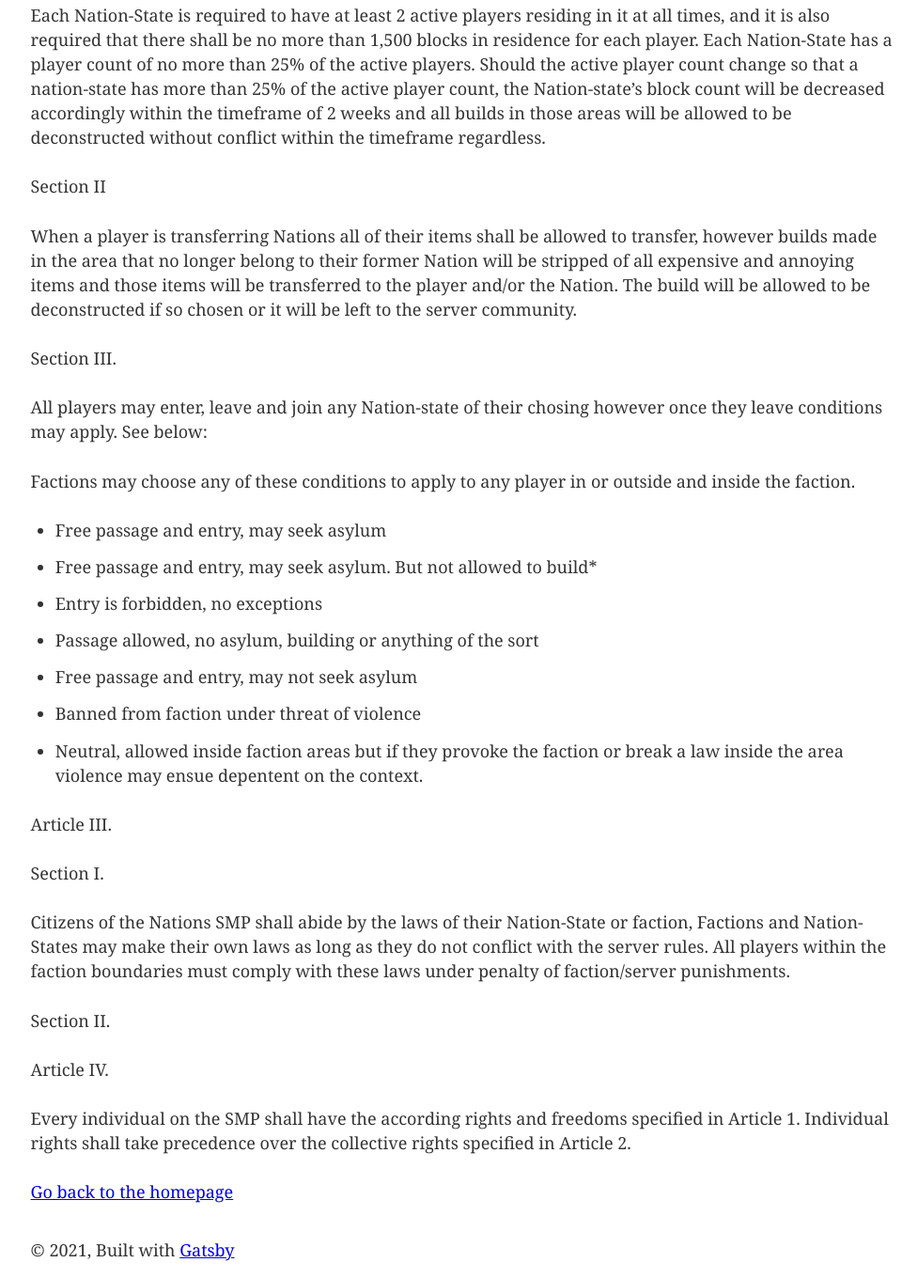
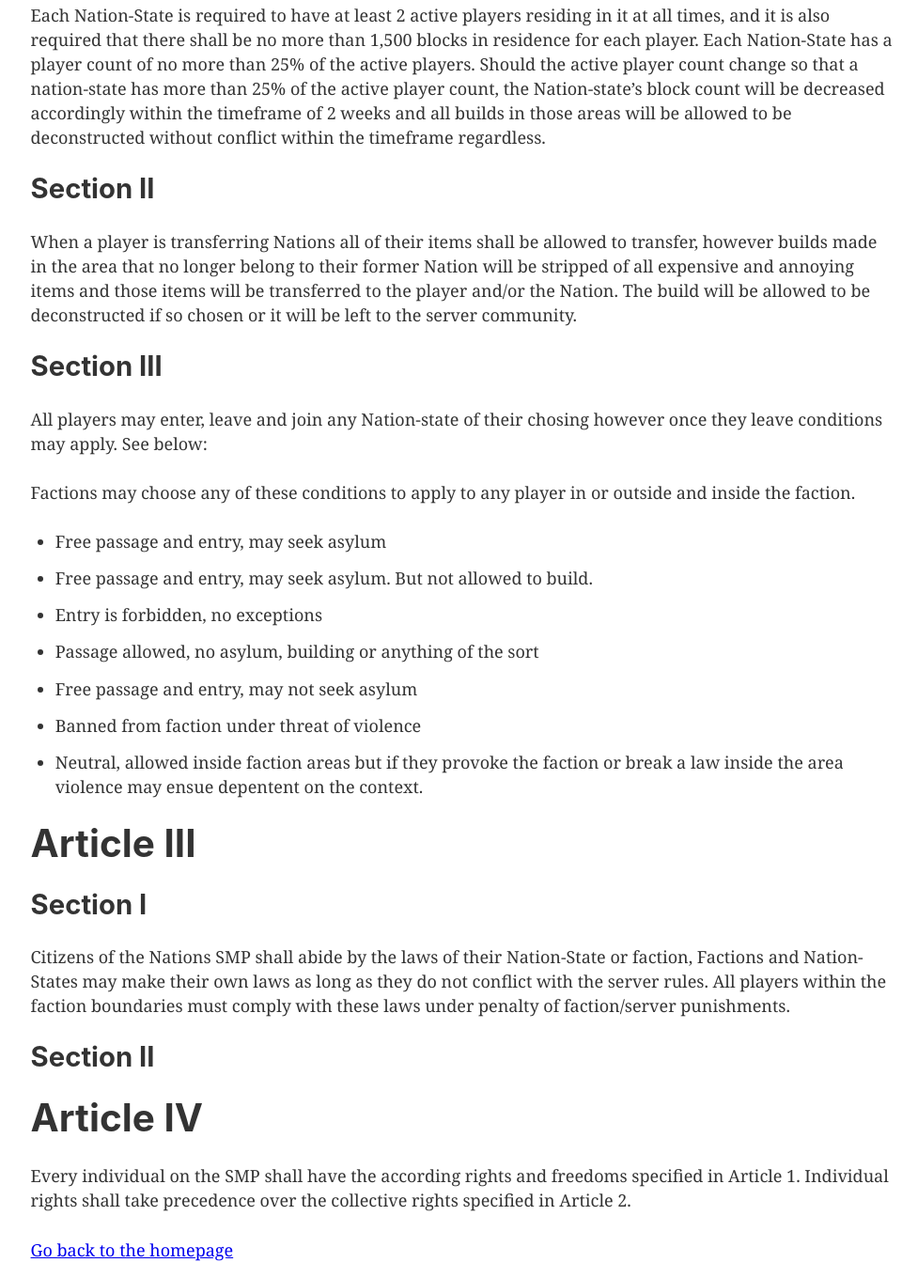
Before and after one commit to ckuzmick/nations-smp-v1, a Gatsby site: page /page-2 in a window 1280 px wide. Shown: the part 800-2160 px from the top of the page at 94% size, without its empty margins (147-1124 px from the left). Built offline with nearby package versions, Linux system fonts and the light colour scheme; Gatsby itself is replaced by a stand-in of ours.

Commit message:
yo wassup gamer duds

```diff
--- a/src/pages/page-2.js
+++ b/src/pages/page-2.js
@@ -38,63 +38,49 @@ Every individual shall abide by the laws and legal system of their nation, as we
     Each Nation-State is required to have at least 2 active players residing in it at all times, and it is also required that there shall be no more than 1,500 blocks in residence for each player. Each Nation-State has a player count of no more than 25% of the active players. Should the active player count change so that a nation-state has more than 25% of the active player count, the Nation-state’s block count will be decreased accordingly within the timeframe of 2 weeks and all builds in those areas will be allowed to be deconstructed without conflict within the timeframe regardless.
 </p>
 
-<p>Section II</p>
+<h2>Section II</h2>
 <p>
-
     	When a player is transferring Nations all of their items shall be allowed to transfer, however builds made in the area that no longer belong to their former Nation will be stripped of all expensive and annoying items and those items will be transferred to the player and/or the Nation. The build will be allowed to be deconstructed if so chosen or it will be left to the server community.
 </p>
+
+<h2>Section III</h2>
+
 <p>
-
-    Section III.
-</p>
-<p>
-
     	All players may enter, leave and join any Nation-state of their chosing however once they leave conditions may apply. See below:
 </p>
+
 <p>
-
     Factions may choose any of these conditions to apply to any player in or outside and inside the faction.
 </p>
+
 <ul>
   <li>Free passage and entry, may seek asylum</li>
-  <li>Free passage and entry, may seek asylum. But not allowed to build*</li>
+  <li>Free passage and entry, may seek asylum. But not allowed to build.</li>
   <li>Entry is forbidden, no exceptions</li>
   <li>Passage allowed, no asylum, building or anything of the sort</li>
   <li>Free passage and entry, may not seek asylum</li>
   <li>Banned from faction under threat of violence</li>
   <li>Neutral, allowed inside faction areas but if they provoke the faction or break a law inside the area violence may ensue depentent on the context.</li>
 </ul>
+
+<h1>Article III</h1>
+
+<h2>Section I</h2>
+
 <p>
-Article III.
-</p>
-<p>
-Section I.
-</p>
-<p>
-
     Citizens of the Nations SMP shall abide by the laws of their Nation-State or faction, Factions and Nation-States may make their own laws as long as they do not conflict with the server rules. All players within the faction boundaries must comply with these laws under penalty of  faction/server punishments.
 </p>
-<p>
 
-    Section II.
-</p>
-<p>
+<h2> Section II</h2>
 
 
+<h1>Article IV</h1>
+
+<p>
+Every individual on the SMP shall have the according rights and freedoms specified in Article 1. Individual rights shall take precedence over the collective rights specified in Article 2.
 </p>
-<p>
 
-
-</p>
-<p>
-Article IV.
-</p>
-    <p>Every individual on the SMP shall have the according rights and freedoms specified in Article 1. Individual rights shall take precedence over the collective rights specified in Article 2.</p>
     <Link to="/">Go back to the homepage</Link>
-
-
-
-
 
   </Layout>
 )
```
